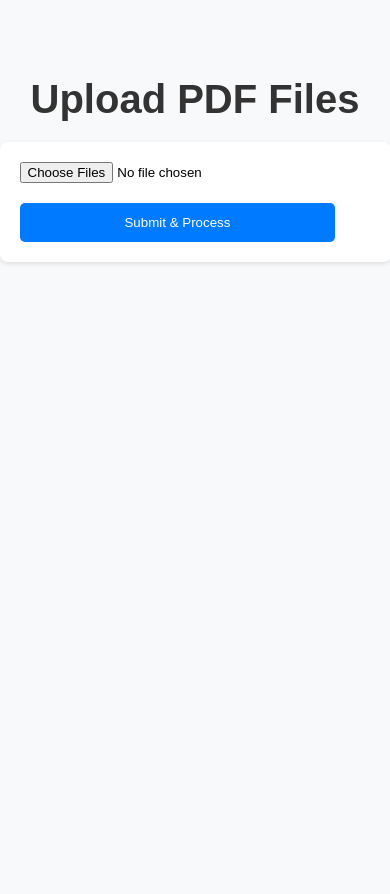
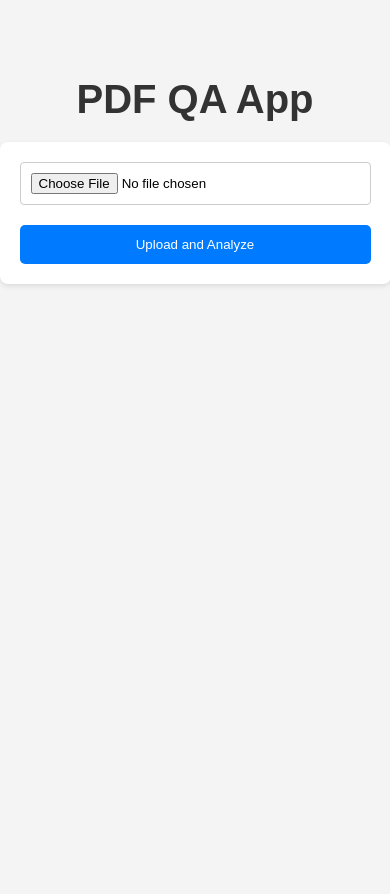
Before and after one commit to MZUHKHAN/pdfchatbot-flask, a Flask app: page / in a window 390 px wide. Run offline with Flask 3, Linux system fonts and the light colour scheme.

Commit message:
Update index.html

```diff
--- a/templates/index.html
+++ b/templates/index.html
@@ -5,19 +5,19 @@
     <style>
         body {
             font-family: 'Arial', sans-serif;
-            background-color: #f8f9fa; /* Light background color */
+            background-color: #f4f4f4;
             margin: 0;
             display: flex;
             flex-direction: column;
             align-items: center;
             min-height: 100vh;
-            padding-top: 50px; /* Move content upwards */
+            padding-top: 50px;
         }
 
         h1 {
             color: #333;
-            margin-bottom: 20px; /* Reduced margin */
-            font-size: 2.5em; /* Smaller header size */
+            margin-bottom: 20px;
+            font-size: 2.5em;
         }
 
         form {
@@ -25,30 +25,33 @@
             padding: 30px;
             border-radius: 8px;
             box-shadow: 0 2px 5px rgba(0, 0, 0, 0.1);
-            width: 80%; /* Adjust width as needed */
+            width: 80%;
             max-width: 600px;
         }
 
         input[type="file"] {
             margin-bottom: 20px;
+            padding: 10px;
+            border: 1px solid #ccc;
+            border-radius: 4px;
         }
 
         button[type="submit"] {
-            background-color: #007bff; /* Primary blue color */
+            background-color: #007bff;
             color: #fff;
             border: none;
             padding: 12px 25px;
             border-radius: 5px;
             cursor: pointer;
-            transition: background-color 0.3s ease; /* Smooth transition on hover */
+            transition: background-color 0.3s ease;
         }
 
         button[type="submit"]:hover {
-            background-color: #0056b3; /* Darker blue on hover */
+            background-color: #0056b3;
         }
 
         .error {
-            color: #dc3545; /* Red color for errors */
+            color: #dc3545;
             margin-top: 15px;
         }
 
@@ -56,25 +59,32 @@
         @media (max-width: 600px) {
             form {
                 padding: 20px;
-                width: 90%; /* Adjust width for mobile */
+                width: 90%;
             }
 
             input[type="file"],
             button[type="submit"] {
-                width: 90%;
+                width: 100%;
+                box-sizing: border-box; /* Ensure elements don't overflow */
             }
         }
     </style>
 </head>
 <body>
-    <h1>Upload PDF Files</h1>
+    <h1>PDF QA App</h1>
+
+    <form method="POST" enctype="multipart/form-data">
+        <input type="file" name="pdf_file" accept=".pdf">
+        <button type="submit">Upload and Analyze</button>
+    </form>
+
     {% if error %}
-        <p class="error">{{ error }}</p>
+        <div class="error">{{ error }}</div>
     {% endif %}
-    <form method="POST" enctype="multipart/form-data">
-        <input type="file" name="pdf_files" multiple>
-        <br>
-        <button type="submit">Submit & Process</button>
-    </form>
+
+    {% if answer %}
+        <h2>Answer:</h2>
+        <p>{{ answer }}</p>
+    {% endif %}
 </body>
 </html>
```
